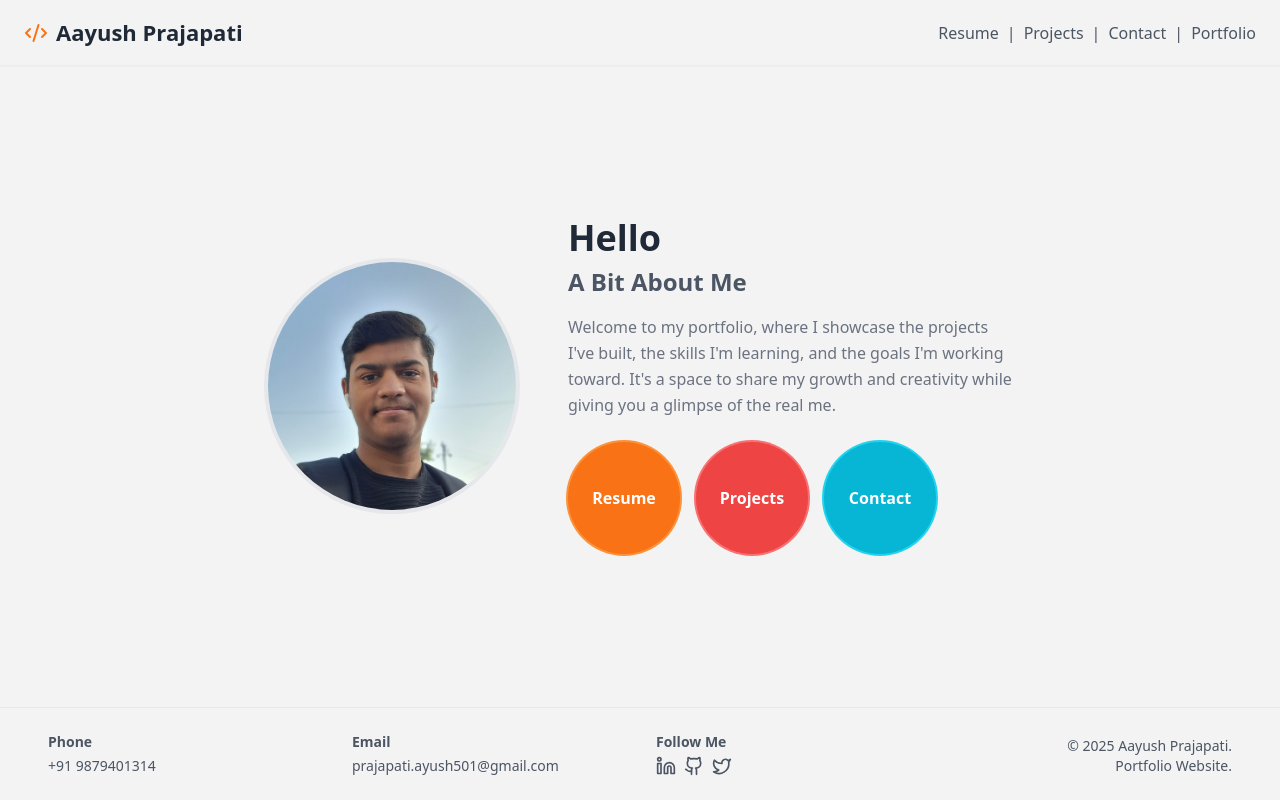
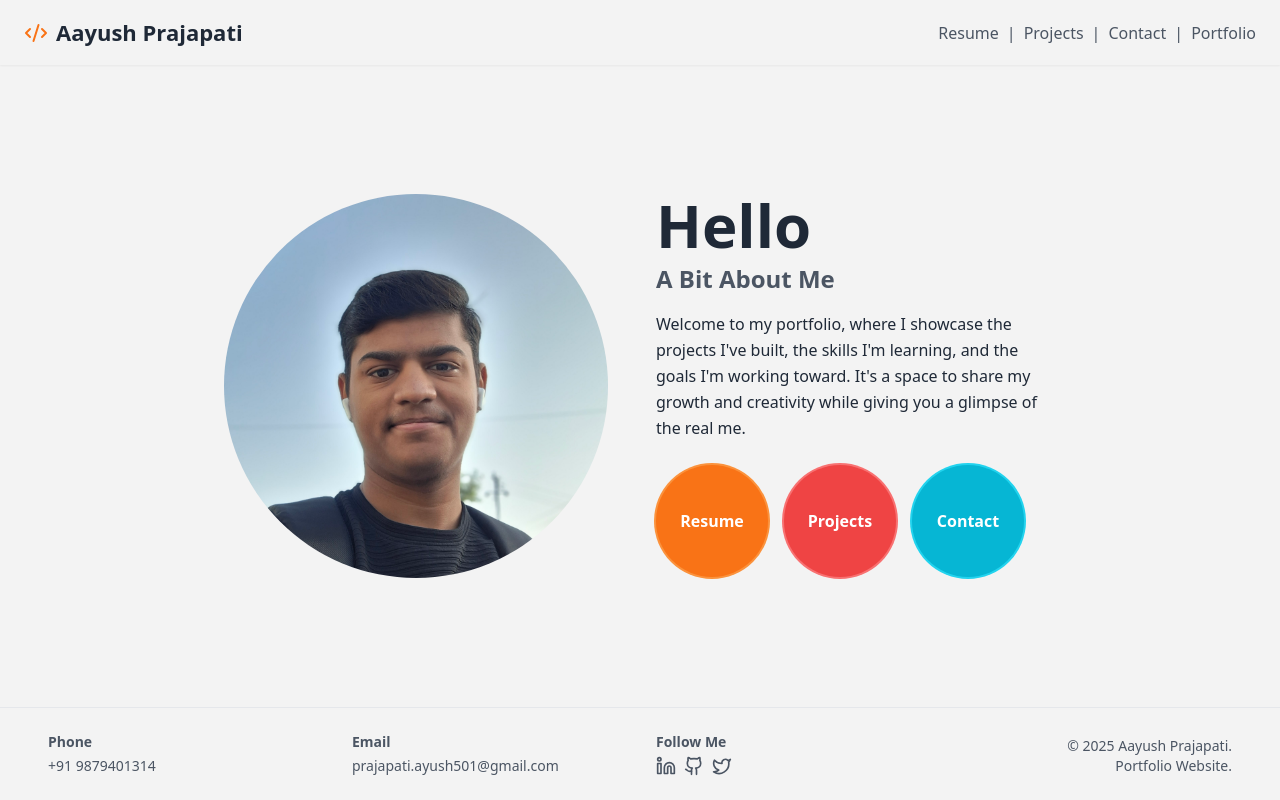
Before and after one commit to AayushPrjapati/my-pf, a React (Create React App) app: page / in a window 1280 px wide. Built offline with nearby package versions, Linux system fonts and the light colour scheme.

Commit message:
Home 1.1

```diff
--- a/src/App.js
+++ b/src/App.js
@@ -1,6 +1,6 @@
 
 import { useState, useEffect } from 'react';
-import { CodeXml, Mail, Phone, Linkedin, Github, Twitter, MapPin, Calendar, GraduationCap, Briefcase, Code, Globe, User} from 'lucide-react';
+import { CodeXml, Mail, Phone, Linkedin, Github, Twitter, MapPin, Calendar, GraduationCap, Briefcase, Code, Globe, User } from 'lucide-react';
 
 // The Header component
 const Header = ({ setActiveSection }) => {
@@ -118,7 +118,7 @@ const HomeSection = ({ setActiveSection }) => {
       <div className="flex flex-col lg:flex-row items-center justify-center space-y-8 lg:space-y-0 lg:space-x-12">
         {/* Profile Picture */}
         <div
-          className={`relative w-48 h-48 lg:w-64 lg:h-64 rounded-full overflow-hidden border-4 border-gray-200 flex-shrink-0 transition-all duration-700 ease-in-out transform ${isVisible ? 'translate-y-0 opacity-100' : 'translate-y-12 opacity-0'}`}
+          className={`relative w-80 h-80 lg:w-96 lg:h-96 rounded-full overflow-hidden flex-shrink-0 transition-all duration-700 ease-in-out transform ${isVisible ? 'translate-y-0 opacity-100' : 'translate-y-12 opacity-0'}`}
           style={{ transitionDelay: '0s' }}
         >
           <img
@@ -134,9 +134,10 @@ const HomeSection = ({ setActiveSection }) => {
             className={`transition-all duration-700 ease-in-out transform ${isVisible ? 'translate-y-0 opacity-100' : 'translate-y-12 opacity-0'}`}
             style={{ transitionDelay: '0.2s' }}
           >
-            <h1 className="text-4xl font-bold text-gray-800">Hello</h1>
+            <h1 className="text-6xl font-bold text-gray-800">Hello</h1>
+
             <h2 className="text-2xl font-semibold text-gray-600 mt-2">A Bit About Me</h2>
-            <p className="text-gray-500 mt-4 leading-relaxed">
+            <p className="text-gray-500 font-sans font-light text-gray-800 mt-4 leading-relaxed">
               Welcome to my portfolio, where I showcase the projects I've built, the skills I'm learning, and the goals I'm working toward. It's a space to share my growth and creativity while giving you a glimpse of the real me.
             </p>
           </div>
@@ -145,25 +146,26 @@ const HomeSection = ({ setActiveSection }) => {
           <div className="flex justify-center lg:justify-start space-x-4 mt-6">
             <button
               onClick={() => setActiveSection('resume')}
-              className={`w-28 h-28 rounded-full flex items-center justify-center text-white font-semibold transition-all duration-700 transform hover:scale-105 ring-2 ring-orange-400 bg-orange-500 hover:bg-white hover:text-black text-white ${isVisible ? 'translate-y-0 opacity-100' : 'translate-y-12 opacity-0'}`}
+              className={`w-28 h-28 rounded-full flex items-center justify-center font-semibold transform hover:scale-105 ring-2 ring-orange-400 bg-orange-500 hover:bg-white hover:text-black text-white ${isVisible ? 'translate-y-0 opacity-100' : 'translate-y-12 opacity-0'} transition-colors duration-200 transition-[transform,opacity] duration-700 ease-in-out`}
               style={{ transitionDelay: '0.4s' }}
             >
               Resume
             </button>
             <button
               onClick={() => setActiveSection('projects')}
-              className={`w-28 h-28 rounded-full flex items-center justify-center text-white font-semibold transition-all duration-700 transform hover:scale-105 ring-2 ring-red-400 bg-red-500 hover:bg-white hover:text-black text-white ${isVisible ? 'translate-y-0 opacity-100' : 'translate-y-12 opacity-0'}`}
+              className={`w-28 h-28 rounded-full flex items-center justify-center font-semibold transform hover:scale-105 ring-2 ring-red-400 bg-red-500 hover:bg-white hover:text-black text-white ${isVisible ? 'translate-y-0 opacity-100' : 'translate-y-12 opacity-0'} transition-colors duration-200 transition-[transform,opacity] duration-700 ease-in-out`}
               style={{ transitionDelay: '0.6s' }}
             >
               Projects
             </button>
             <button
               onClick={() => setActiveSection('contact')}
-              className={`w-28 h-28 rounded-full flex items-center justify-center text-white font-semibold transition-all duration-700 transform hover:scale-105 ring-2 ring-cyan-400 bg-cyan-500 hover:bg-white hover:text-black text-white ${isVisible ? 'translate-y-0 opacity-100' : 'translate-y-12 opacity-0'}`}
+              className={`w-28 h-28 rounded-full flex items-center justify-center font-semibold transform hover:scale-105 ring-2 ring-cyan-400 bg-cyan-500 hover:bg-white hover:text-black text-white ${isVisible ? 'translate-y-0 opacity-100' : 'translate-y-12 opacity-0'} transition-colors duration-200 transition-[transform,opacity] duration-700 ease-in-out`}
               style={{ transitionDelay: '0.8s' }}
             >
               Contact
             </button>
+
           </div>
         </div>
       </div>
```
Lines whose indentation alone changed are shown as unchanged.
